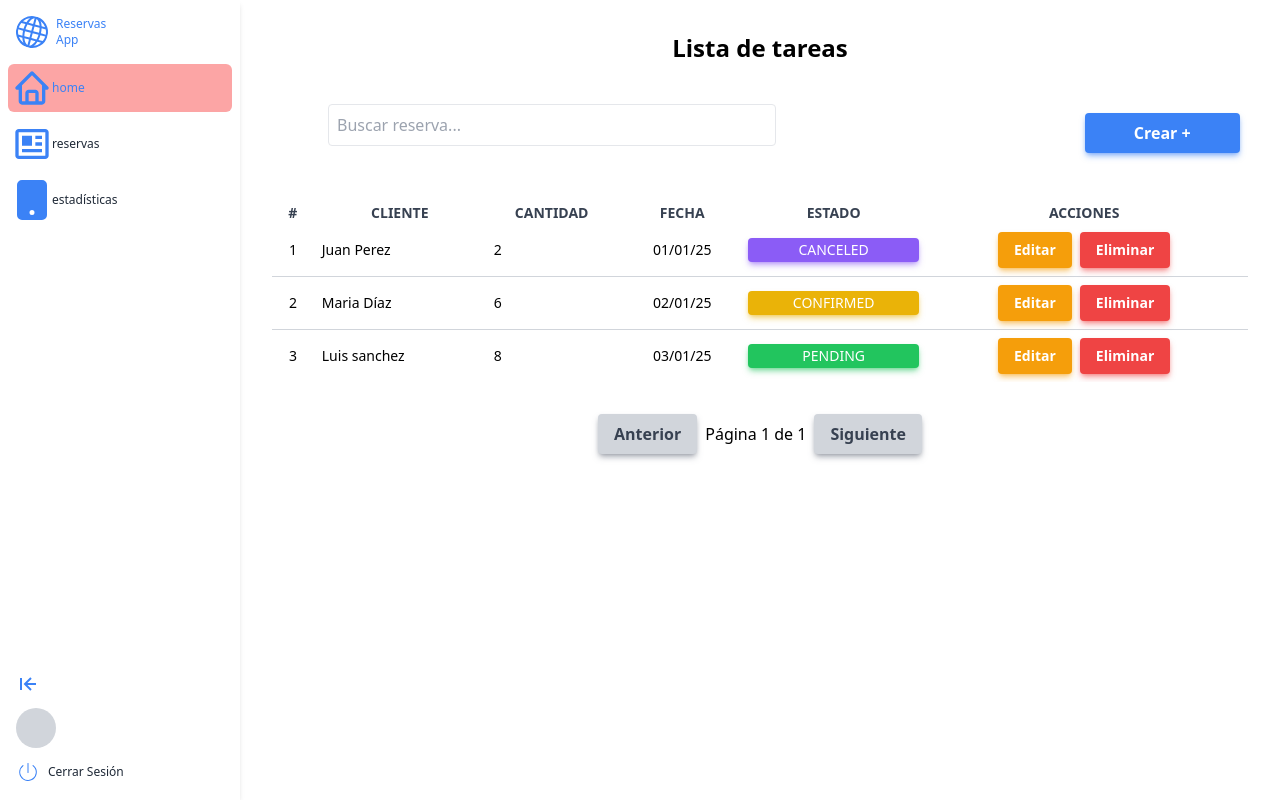
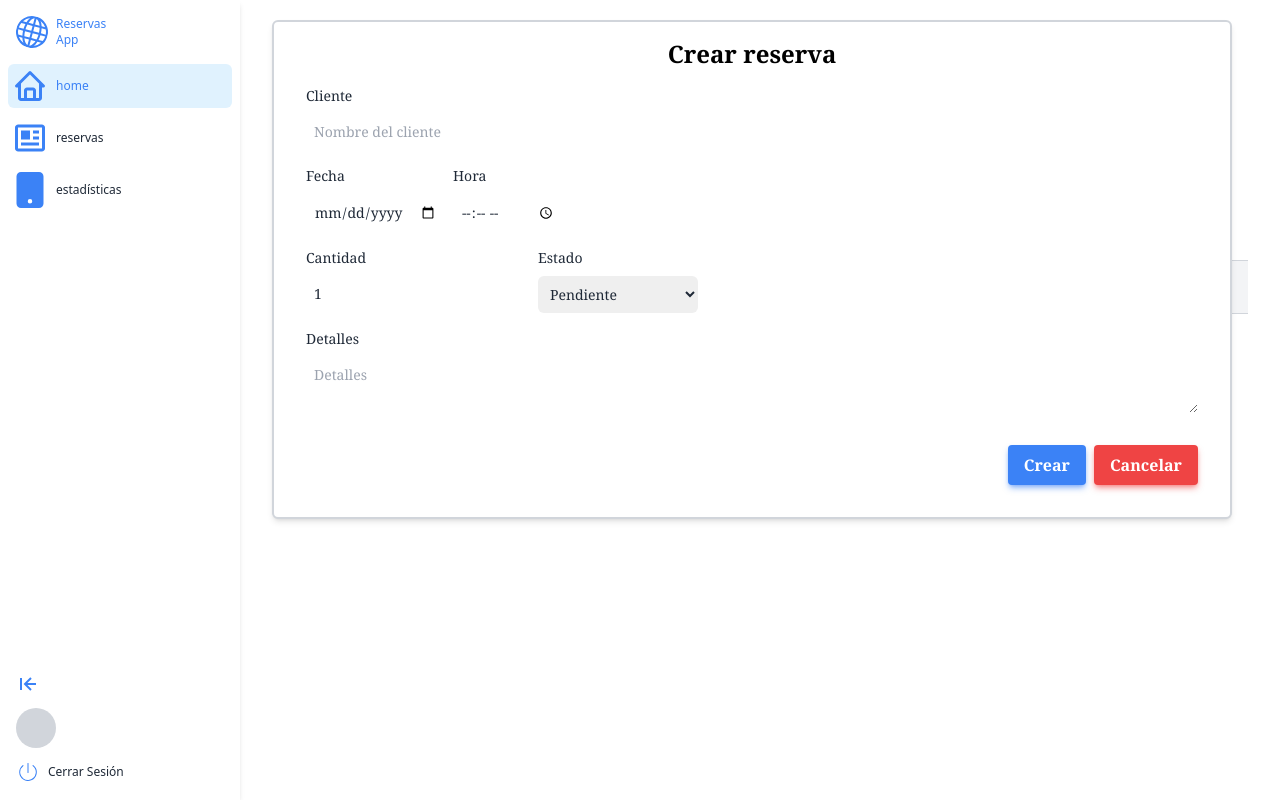
Before and after one commit to Guerre-Pablo-Agustin/reservas-restaurante, a Next.js app: page /dashboard in a window 1280 px wide. Both pictures are taken after a click on the button "Crear +". Built offline with nearby package versions, Linux system fonts and the light colour scheme.

Commit message:
add formulario de creacion de reservas

```diff
--- /dev/null
+++ b/src/components/Dashboard/Home/Create.tsx
@@ -0,0 +1,172 @@
+import { Reservation } from "@/types/types";
+import React from "react";
+import { motion } from "framer-motion";
+
+type Props = {
+  onClose: () => void;
+  onAddReservation: (reservations: Reservation) => void;
+  newReservation: Reservation;
+  setNewReservation: React.Dispatch<React.SetStateAction<Reservation>>;
+};
+
+const Create = ({
+  onClose,
+  onAddReservation,
+  newReservation,
+  setNewReservation,
+}: Props) => {
+  const handleNewReservationChange = (
+    e: React.ChangeEvent<
+      HTMLInputElement | HTMLTextAreaElement | HTMLSelectElement
+    >,
+  ) => {
+    setNewReservation({ ...newReservation, [e.target.name]: e.target.value });
+  };
+
+  const handleAddReservation = () => {
+    onAddReservation(newReservation);
+    setNewReservation({
+      id: 0,
+      clientName: "",
+      date: "",
+      time: "",
+      status: "pending",
+      quantity: 1,
+      details: "",
+    });
+  };
+
+  return (
+    <motion.div
+      initial={{ opacity: 0, y: 12 }}
+      animate={{ opacity: 1, y: 0 }}
+      transition={{ delay: 0.125 }}
+      id="create-modal"
+      className="fixed top-5 z-50  w-[75%] items-center justify-center bg-white p-4 rounded-md border-2 border-gray-300 shadow-md font-serif"
+    >
+        <p className="text-center text-2xl font-bold ">Crear reserva</p>
+      <div className="flex flex-col gap-4 p-4">
+        <div className="flex flex-col gap-2">
+          <label
+            htmlFor="clientName"
+            className="text-sm font-medium text-gray-800"
+          >
+            Cliente
+          </label>
+          <input
+            type="text"
+            name="clientName"
+            value={newReservation.clientName}
+            onChange={handleNewReservationChange}
+            className="w-full rounded-md border-gray-300 p-2 text-sm text-gray-800"
+            placeholder="Nombre del cliente"
+          />
+        </div>
+        <div className="flex flex-row gap-2">
+          <div className="flex flex-col gap-2">
+            <label htmlFor="date" className="text-sm font-medium text-gray-800">
+              Fecha
+            </label>
+            <input
+              type="date"
+              name="date"
+              value={newReservation.date}
+              onChange={handleNewReservationChange}
+              className="w-full rounded-md border-gray-300 p-2 text-sm text-gray-800"
+              placeholder="Fecha"
+            />
+          </div>
+          <div className="flex flex-col gap-2">
+            <label htmlFor="time" className="text-sm font-medium text-gray-800">
+              Hora
+            </label>
+            <input
+              type="time"
+              name="time"
+              value={newReservation.time}
+              onChange={handleNewReservationChange}
+              className="w-full rounded-md border-gray-300 p-2 text-sm text-gray-800"
+              placeholder="Hora"
+            />
+          </div>
+        </div>
+        <div className="flex flex-row gap-2">
+          <div className="flex flex-col gap-2">
+            <label
+              htmlFor="quantity"
+              className="text-sm font-medium text-gray-800"
+            >
+              Cantidad
+            </label>
+            <input
+              type="number"
+              name="quantity"
+              value={newReservation.quantity}
+              onChange={handleNewReservationChange}
+              className="w-full rounded-md border-gray-300 p-2 text-sm text-gray-800"
+              placeholder="Cantidad"
+            />
+          </div>
+          <div className="flex flex-col gap-2 w-40">
+            <label
+              htmlFor="status"
+              className="text-sm font-medium text-gray-800"
+            >
+              Estado
+            </label>
+            <select
+            className="w-full rounded-md border-gray-300 p-2 text-sm text-gray-800"
+              name="status"
+              value={newReservation.status}
+              onChange={(e) =>
+                setNewReservation((prev) => ({
+                  ...prev,
+                  status: e.target.value as
+                    | "pending"
+                    | "confirmed"
+                    | "canceled",
+                }))
+              }
+            >
+              <option value="pending">Pendiente</option>
+              <option value="confirmed">Confirmada</option>
+              <option value="canceled">Cancelada</option>
+            </select>
+          </div>
+        </div>
+        <div className="flex flex-col gap-2">
+          <label
+            htmlFor="details"
+            className="text-sm font-medium text-gray-800"
+          >
+            Detalles
+          </label>
+          <textarea
+            name="details"
+            value={newReservation.details}
+            onChange={handleNewReservationChange}
+            className="w-full rounded-md border-gray-300 p-2 text-sm text-gray-800"
+            placeholder="Detalles"
+          />
+        </div>
+      </div>
+
+      <div className="flex justify-end gap-2 p-4">
+        <button
+          onClick={handleAddReservation}
+          className="rounded bg-primary px-4 py-2 font-bold text-white shadow-md shadow-primary/50 hover:bg-blue-700"
+        >
+          Crear
+        </button>
+        <button
+          onClick={onClose}
+          className="rounded bg-red-500 px-4 py-2 font-bold text-white shadow-md shadow-red-500/50 hover:bg-red-700"
+        >
+          Cancelar
+        </button>
+      </div>
+    </motion.div>
+  );
+};
+
+export default Create;
--- a/src/components/Dashboard/Home/ReserveList.tsx
+++ b/src/components/Dashboard/Home/ReserveList.tsx
@@ -6,9 +6,17 @@ import { useEffect, useState } from "react";
 import Searcher from "./Searcher";
 import Paginated from "./Paginated";
 import { useStore } from "@/store/store";
+import { Reservation } from "@/types/types";
+import Create from "./Create";
 
 const ReserveList = () => {
-  const { reservations, deleteReservation, loadReservations } = useStore();
+  const {
+    reservations,
+    deleteReservation,
+    loadReservations,
+    createReservation,
+    setReservations,
+  } = useStore();
 
   //busqueda
   const [search, setSearch] = useState("");
@@ -18,7 +26,7 @@ const ReserveList = () => {
       r.clientName.toLowerCase().includes(search.toLowerCase()) ||
       r.date.toLowerCase().includes(search.toLowerCase()) ||
       r.status.toLowerCase().includes(search.toLowerCase()) ||
-      r.quantity.toString().includes(search.toLowerCase())
+      r.quantity.toString().includes(search.toLowerCase()),
   );
 
   //paginado
@@ -29,10 +37,8 @@ const ReserveList = () => {
   const startIndex = (currentPage - 1) * itemsPerPage;
   const currentReservations = filteredReservations.slice(
     startIndex,
-    startIndex + itemsPerPage
+    startIndex + itemsPerPage,
   );
-
-
 
   //carga de datos
   useEffect(() => {
@@ -61,6 +67,7 @@ const ReserveList = () => {
     }
   };
 
+  //eliminar reserva
   const handleDelete = (id: number) => {
     Swal.fire({
       title: "¿Estás seguro?",
@@ -83,64 +90,118 @@ const ReserveList = () => {
     });
   };
 
+  //crear reserva
+  const [showForm, setShowForm] = useState(false);
+  const [newReservation, setNewReservation] = useState<Reservation>({
+    id: 0,
+    clientName: "",
+    date: "",
+    time: "",
+    status: "pending",
+    quantity: 1,
+    details: "",
+  });
+
+  const handleAddTask = () => {
+    if (
+      !newReservation.clientName ||
+      !newReservation.date ||
+      !newReservation.time ||
+      !newReservation.quantity ||
+      !newReservation.details ||
+      !newReservation.status
+    ) {
+      Swal.fire({
+        title: "Error",
+        text: "Por favor, rellena todos los campos.",
+        icon: "error",
+        confirmButtonText: "Aceptar",
+      });
+      return;
+    }
+    const data = {
+      id: Date.now(),
+      clientName: newReservation.clientName,
+      details: newReservation.details,
+      status: newReservation.status as "pending" | "confirmed" | "canceled",
+      date: newReservation.date,
+      time: newReservation.time,
+      quantity: newReservation.quantity,
+    };
+    createReservation(data);
+    setReservations([...reservations, data]);
+    Swal.fire({
+      title: "¡Reserva creada!",
+      text: "La reserva ha sido creada con éxito.",
+      icon: "success",
+      confirmButtonText: "Aceptar",
+    });
+    setNewReservation({
+      id: 0,
+      clientName: "",
+      date: "",
+      time: "",
+      status: "pending",
+      quantity: 1,
+      details: "",
+    });
+    setShowForm(false);
+  };
+
   return (
     <section>
-      <div className="text-2xl text-center font-bold mb-4">
-        Lista de tareas
-      </div>
+      <div className="mb-4 text-center text-2xl font-bold">Lista de tareas</div>
 
       {/* Buscador */}
-      <div className="w-full justify-between flex items-center m-6 gap-2 py-4 px-8">
+      <div className="mx-auto flex w-full max-w-screen-lg items-center gap-4 rounded-md px-6 py-4">
         <Searcher search={search} setSearch={setSearch} />
-        <button className=" bg-primary hover:bg-blue-700 text-white font-bold py-2 px-4 rounded shadow-md shadow-primary/50 w-[20%]">
+        <button
+          onClick={() => setShowForm(true)}
+          data-modal-toggle="create-modal"
+          className="flex-shrink-0 rounded bg-primary px-4 py-2 font-bold text-white shadow-md shadow-primary/50 hover:bg-blue-700"
+        >
           Crear +
         </button>
       </div>
 
+      <br />
+
       {/* Tabla de tareas */}
-      <div className="overflow-x-auto">
+      <div className="mt-2 overflow-x-auto">
         <table className="w-full table-auto">
-          <thead className="text-gray-700 text-sm font-medium uppercase">
+          <thead className="text-sm font-medium uppercase text-gray-700">
             <tr>
               <th>#</th>
-              <th>
-                Cliente
-              </th>
-              <th>
-                Cantidad
-              </th>
+              <th>Cliente</th>
+              <th>Cantidad</th>
               <th>Fecha</th>
-              <th>
-                Estado
-              </th>
-              <th>
-                Acciones
-              </th>
+              <th>Hora</th>
+              <th>Estado</th>
+              <th>Acciones</th>
             </tr>
           </thead>
           <tbody className="divide-y divide-gray-300">
             {currentReservations.map((r) => (
-              <tr key={r.id}>
-                <td className="text-sm text-center p-2">{r.id}</td>
-                <td className="text-sm text-start p-2">{r.clientName}</td>
-                <td className="text-sm text-start p-2">{r.quantity}</td>
-                <td className="text-sm text-center p-2">
+              <tr key={r.id} className="even:bg-gray-100">
+                <td className="p-2 text-center text-sm">{r.id}</td>
+                <td className="p-2 text-center text-sm">{r.clientName}</td>
+                <td className="p-2 text-center text-sm">{r.quantity}</td>
+                <td className="p-2 text-center text-sm">
                   {formatDate(r.date)}
                 </td>
-                <td className={`text-sm text-center rounded`}>
-                  <p className={`${getStatus(r.status)} py-0.5 px-2 rounded`}>
+                <td className="p-2 text-center text-sm">{r.time}</td>
+                <td className={`rounded text-center text-sm`}>
+                  <p className={`${getStatus(r.status)} rounded px-2 py-1`}>
                     {r.status.toUpperCase()}
                   </p>
                 </td>
-                <td className="text-sm text-center flex gap-2 items-center justify-center p-2">
-                  <Link href={`/panel/edit/${r.id}`}>
-                    <button className="bg-edit hover:bg-edit/70 text-white font-bold py-2 px-4 rounded shadow-md shadow-edit/50">
-                    Editar
-                    </button>
-                  </Link>
+                <td className="flex items-center justify-center gap-2 p-2 text-center text-sm">
+                  <button className="rounded bg-info px-4 py-2 font-bold text-white shadow-md shadow-info/50 hover:bg-info/70">
+                    Detalles
+                  </button>
                   <button
                     onClick={() => handleDelete(r.id)}
-                    className="bg-delete hover:bg-delete text-white font-bold py-2 px-4 rounded shadow-md shadow-delete/50"
+                    className="rounded bg-delete px-4 py-2 font-bold text-white shadow-md shadow-delete/50 hover:bg-delete"
                   >
                     Eliminar
                   </button>
@@ -151,8 +212,18 @@ const ReserveList = () => {
         </table>
       </div>
 
+      {/* Formulario de creación de reserva */}
+      {showForm && (
+        <Create
+          onClose={() => setShowForm(false)}
+          onAddReservation={handleAddTask}
+          newReservation={newReservation}
+          setNewReservation={setNewReservation}
+        />
+      )}
+
       {/* Paginación */}
-      <div className="flex justify-center items-center mt-4 gap-2">
+      <div className="mt-4 flex items-center justify-center gap-2">
         <Paginated
           currentPage={currentPage}
           totalPages={totalPages}
--- a/src/components/Dashboard/Home/Searcher.tsx
+++ b/src/components/Dashboard/Home/Searcher.tsx
@@ -7,7 +7,7 @@ type Props = {
 
 const Searcher = ({search, setSearch}: Props) => {
   return (
-    <div className=" mb-4 w-full">
+    <div className="w-full">
     <input
       type="text"
       value={search}
--- a/src/components/Dashboard/Sidenav/NavLinks.tsx
+++ b/src/components/Dashboard/Sidenav/NavLinks.tsx
@@ -34,13 +34,13 @@ export default function NavLinks({
           <Link
             key={link.name}
             href={link.href}
-            className={`relative flex h-full w-full items-center rounded-md transition-colors p-1 ${
+            className={`relative flex h-full w-full items-center rounded-md transition-colors p-1 gap-2 ${
               pathName === link.href
-                ? "bg-red-300 text-primary"
+                ? "bg-sky-100 text-primary"
                 : "text-gray-800 hover:bg-sky-100 hover:text-primary"
             }`}
           >
-            <LinkIcon className="h-full w-10 text-3xl font-bold text-primary " />
+            <LinkIcon className="h-full w-9 text-3xl font-bold text-primary " />
             {!isCollapsed && (
               <motion.span
                 layout
--- a/src/mocks/data.ts
+++ b/src/mocks/data.ts
@@ -23,7 +23,7 @@ export const data : {
             id: 1,
             clientName: "Juan Perez",
             date: "2025-01-01",
-            time: "10:00",
+            time: "9:00",
             status: "canceled",
             quantity: 2,
             details: "Detalles de la reserva"
@@ -42,7 +42,7 @@ export const data : {
             id: 3,
             clientName: "Luis sanchez",
             date: "2025-01-03",
-            time: "10:00",
+            time: "17:00",
             status: "pending",
             quantity: 8,
             details: "Detalles de la reserva"
```
Also changed, not shown: src/store/store.ts (+9 -38 lines).
